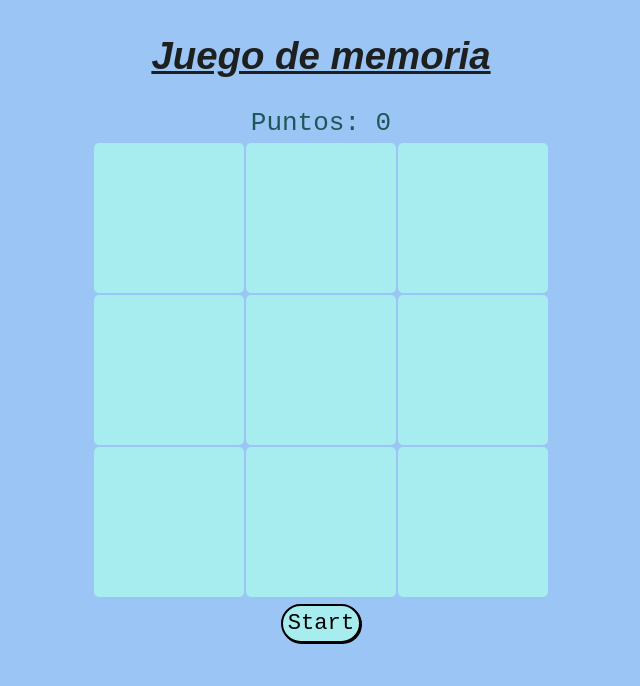
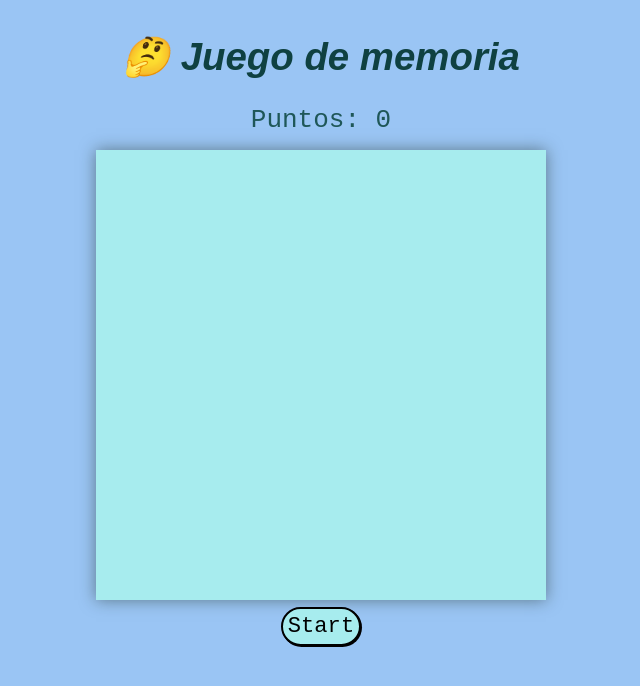
Before and after one commit to Brajah9/Juego-de-memoria, a plain HTML site: page index.html in a window 1280 px wide. Shown: the whole page, without its empty margins (319-959 px from the left). Drawn offline with Linux system fonts and the light colour scheme.

Commit message:
cambiando estilos

```diff
--- a/index.html
+++ b/index.html
@@ -8,10 +8,11 @@
         <title>Juego de memoria</title>
     </head>
     <body>
+        <main>
         <div class="contenedor">
-        <h1>Juego de memoria</h1>
+        <h1><span>🤔</span> Juego de memoria</h1>
         <span class="alerta">Puntos: 0</span>
-    <div class="box-cont">
+        <div class="box-cont">
         <div id="0" class="box"></div>
         <div id="1" class="box"></div>
         <div id="2" class="box"></div>
@@ -25,6 +26,7 @@
     <button class="start">Start</button>
 
     </div>
+    </main>
     <script src="scripts.js"></script>
     </body>
 </html>
--- a/style.css
+++ b/style.css
@@ -3,16 +3,16 @@ body,html {
 }
 
 h1 {
+    text-align: center;
     font-size: 2.4em;
     font-family:sans-serif;
     font-style: italic;
-    color: rgb(30, 32, 32);
-    text-decoration: underline;
+    color: rgb(15, 65, 65);
 }
+
 
 .contenedor {
     display: flex;
-    justify-content: center;
     align-items: center;
     flex-direction: column;
 }
@@ -21,13 +21,12 @@ h1 {
     display: grid;
     grid-template-columns: repeat(3,1fr);
     grid-row: repeat(3,1fr);
-    gap: 2px;
+    box-shadow: 0px 0px 15px rgb(30, 44, 31,0.5);
 }
 
 .box {
-    border-radius: 5px;
+    height: 150px;
     width: 150px;
-    height: 150px;
     background: #A7ECEE;
 }
 
@@ -69,7 +68,7 @@ h1 {
     background: #A7ECEE;
     border-radius: 20px;
     border: 2px black solid;
-    box-shadow: 1px 1px ;
+    box-shadow: 1px 1px black;
 }
 
 .start:hover {
@@ -78,7 +77,7 @@ h1 {
 
 .alerta {
     font-family: monospace;
-    padding: 5px;
+    padding-bottom: 15px;
     font-size: 2em;
     color: #1f5758;
 }
```
Also changed, not shown: 1 other file.
